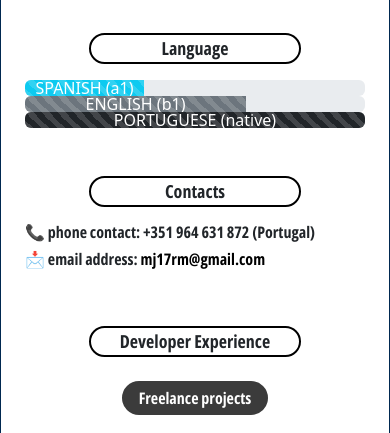
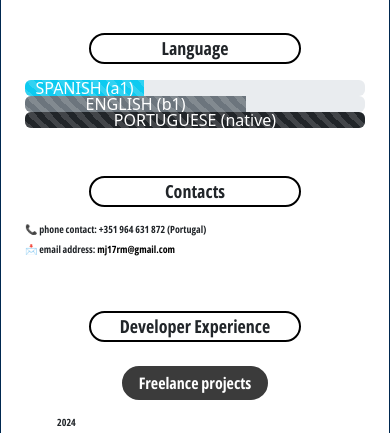
Before and after one commit to mjrmartins/curriculum-vitae, a plain HTML site: page index.html in a window 390 px wide. Shown: the part 614-1047 px from the top of the page. Drawn offline with nearby package versions, Linux system fonts and the light colour scheme.

Commit message:
update main

```diff
--- a/css/style.css
+++ b/css/style.css
@@ -65,7 +65,7 @@ body {
 }
 
 .t6 {
-    font-size: 20px;
+    font-size: 14px;
     font-weight: bolder;
     font-family: "OpenSans-bold";
 }
@@ -143,7 +143,7 @@ footer {
     }
 
     .t6 {
-        font-size: 16px;
+        font-size: 10px;
     }
 
     .lateral {
```
